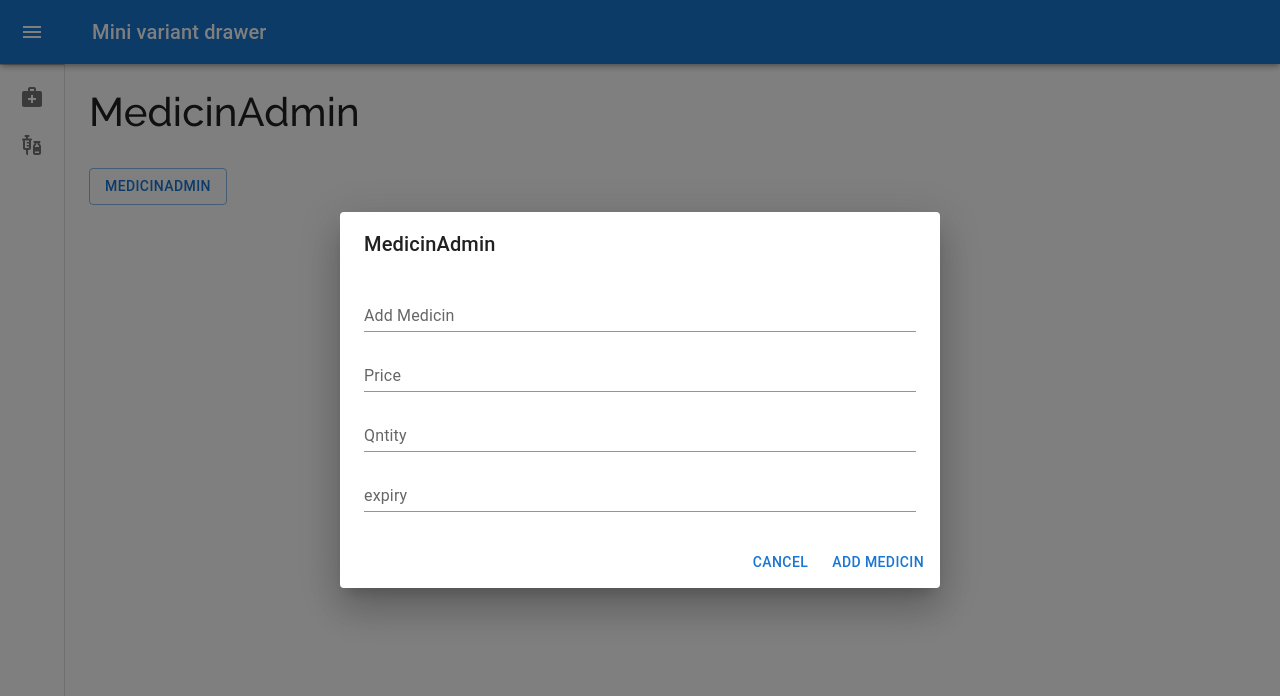
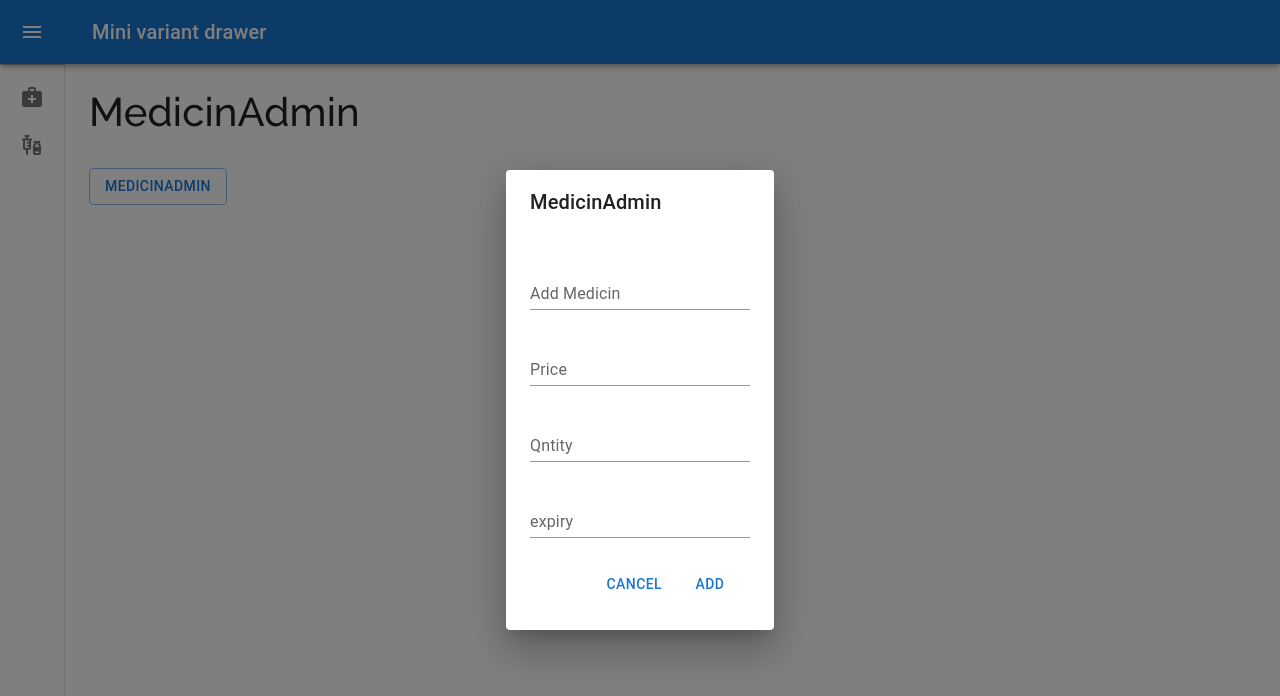
Before and after one commit to urmiljoshi/cityhospitl, a React (Create React App) app: page /MedicinAdmin in a window 1280 px wide. Both pictures are taken after a click on the button "MEDICINADMIN". Shown: the top 696 px of the page. Built offline with nearby package versions, Linux system fonts and the light colour scheme.

Commit message:
21_9_form_reset

```diff
--- a/src/Admin/conteinars/DoctorsAdmin.js
+++ b/src/Admin/conteinars/DoctorsAdmin.js
@@ -6,6 +6,9 @@ import DialogActions from '@mui/material/DialogActions';
 import DialogContent from '@mui/material/DialogContent';
 import DialogContentText from '@mui/material/DialogContentText';
 import DialogTitle from '@mui/material/DialogTitle';
+import * as yup from 'yup';
+import { Form, Formik, useFormik } from 'formik';
+
 
 function DoctorsAdmin(props) {
     const [open, setOpen] = React.useState(false);
@@ -17,6 +20,38 @@ function DoctorsAdmin(props) {
     const handleClose = () => {
         setOpen(false);
     };
+
+    const handleadd= (values) => {
+        setOpen(false);
+        console.log(values);
+        formik.resetForm();
+      }
+
+
+    let schema = yup.object().shape({
+
+        name: yup.string().required('Please Enter name'),
+        age: yup.number().required('please Enter your Number'),
+
+    });
+
+    const formik = useFormik({
+        validationSchema: schema,
+        initialValues: {
+            name: '',
+            age: '',
+        },
+
+        onSubmit: values => {
+        handleadd  (values);
+
+        },
+    });
+
+    const { handleChange, handleSubmit, errors, touched, handleBlur } = formik;
+
+
+
     return (
         <div>
             <h1>DoctorsAdmin</h1>
@@ -27,6 +62,8 @@ function DoctorsAdmin(props) {
                 </Button>
                 <Dialog open={open} onClose={handleClose}>
                     <DialogTitle>Subscribe</DialogTitle>
+                    <Formik  values={formik}>
+                        <Form  onSubmit={handleSubmit}>
                             <DialogContent>
 
                                 <TextField
@@ -37,21 +74,31 @@ function DoctorsAdmin(props) {
                                     label="Doctor name"
                                     fullWidth
                                     variant="standard"
+                                    onChange={handleChange}
+                                    onBlur={handleBlur}
                                 />
+                                <p>{errors.name && touched.name ? errors.name : ''}</p>
                                 <TextField
                                     autoFocus
                                     margin="dense"
-                            id="name"
-                            name="name"
+                                    id="age"
+                                    name="age"
                                     label="Doctor Number"
                                     fullWidth
                                     variant="standard"
+                                    onChange={handleChange}
+                                    onBlur={handleBlur}
                                 />
-                    </DialogContent>
+                                <p>{errors.age && touched.age ? errors.age : ''}</p>
                                 <DialogActions>
                                     <Button onClick={handleClose}>Cancel</Button>
-                        <Button onClick={handleClose}>Add</Button>
+                                    <Button type='submit'>Add</Button>
                                 </DialogActions>
+                            </DialogContent>
+
+
+                        </Form>
+                    </Formik>
                 </Dialog>
             </div>
         </div>
--- a/src/Admin/conteinars/MedicinAdmin.js
+++ b/src/Admin/conteinars/MedicinAdmin.js
@@ -6,6 +6,8 @@ import DialogActions from '@mui/material/DialogActions';
 import DialogContent from '@mui/material/DialogContent';
 import DialogContentText from '@mui/material/DialogContentText';
 import DialogTitle from '@mui/material/DialogTitle';
+import * as yup from 'yup';
+import { Form, Formik, useFormik } from 'formik';
 
 function MedicinAdmin(props) {
   const [open, setOpen] = React.useState(false);
@@ -17,58 +19,108 @@ function MedicinAdmin(props) {
   const handleClose = () => {
     setOpen(false);
   };
+
+  const handleadd= (values) => {
+    setOpen(false);
+    console.log(values);
+    formik.resetForm();
+  }
+
+  let schema = yup.object().shape({
+
+    name: yup.string().required('Please Enter name'),
+    Price: yup.number().required('please Enter Price'),
+    Qnt: yup.string().required('please Enter Qnt'),
+    expiry: yup.string().required('please Enter expiry'),
+  });
+
+  const formik = useFormik({
+    validationSchema: schema,
+    initialValues: {
+      name: '',
+      Price: '',
+      Qnt: '',
+      expiry: '',
+    },
+
+    onSubmit: values => {
+      handleadd(values);
+
+    },
+  });
+
+  const { handleChange, handleSubmit, errors, touched, handleBlur } = formik;
+
+  console.log(errors, touched);
+
   return (
     <div>
       <h1>MedicinAdmin</h1>
-            <br/>
+      <br />
       <div>
         <Button variant="outlined" onClick={handleClickOpen}>
           MedicinAdmin
         </Button>
         <Dialog open={open} onClose={handleClose}>
           <DialogTitle>MedicinAdmin</DialogTitle>
+          <Formik values={formik}>
+            <Form onSubmit={handleSubmit} >
               <DialogContent>
                 <TextField
-            autoFocus
+
                   margin="dense"
                   id="name"
                   name="name"
                   label="Add Medicin"
                   fullWidth
                   variant="standard"
+                  onChange={handleChange}
+                  onBlur={handleBlur}
                 />
+                <p>{errors.name && touched.name ? errors.name : ''}</p>
                 <TextField
-            autoFocus
+
                   margin="dense"
                   id="Price"
                   name="Price"
                   label="Price"
                   fullWidth
                   variant="standard"
+                  onChange={handleChange}
+                  onBlur={handleBlur}
                 />
+                <p>{errors.Price && touched.Price ? errors.Price : ''}</p>
                 <TextField
-            autoFocus
+
                   margin="dense"
                   id="Qnt"
                   name="Qnt"
                   label=" Qntity"
                   fullWidth
                   variant="standard"
+                  onChange={handleChange}
+                  onBlur={handleBlur}
                 />
+                <p>{errors.Qnt && touched.Qnt ? errors.Qnt : ''}</p>
                 <TextField
-            autoFocus
+
                   margin="dense"
                   id="expiry"
                   name="expiry"
                   label="expiry"
                   fullWidth
                   variant="standard"
+                  onChange={handleChange}
+                  onBlur={handleBlur}
                 />
-        </DialogContent>
+                <p>{errors.expiry && touched.expiry ? errors.expiry : ''}</p>
                 <DialogActions>
                   <Button onClick={handleClose}>Cancel</Button>
-          <Button onClick={handleClose}>Add Medicin</Button>
+                  <Button type='submit'>Add </Button>
                 </DialogActions>
+              </DialogContent>
+            </Form>
+          </Formik>
         </Dialog>
       </div>
     </div>
```
Lines whose indentation alone changed are shown as unchanged.
